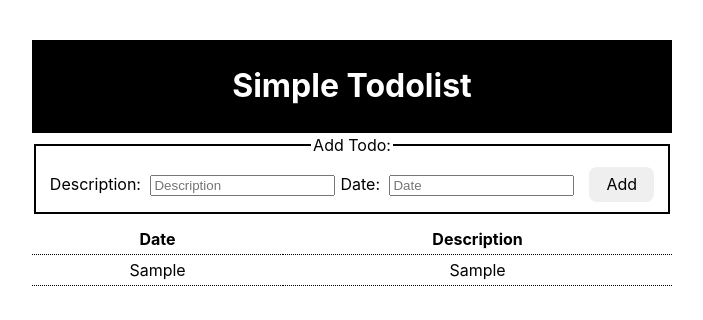
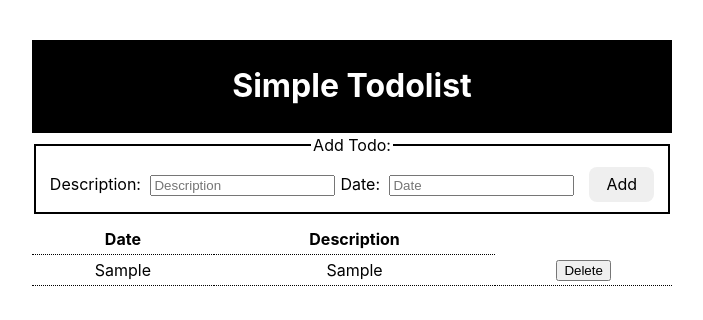
Before and after one commit to Phoolis/todo-ag-grid, a React (Vite) app: page / in a window 1280 px wide. Both pictures are taken after typing "Sample", "Sample" into the empty fields and a click on the button "Add". Shown: the top 320 px of the page, without its empty margins (288-991 px from the left). Built offline with nearby package versions, Linux system fonts and the light colour scheme.

Commit message:
Add delete functionality for Todo items

```diff
--- a/src/App.css
+++ b/src/App.css
@@ -37,7 +37,7 @@ table td {
   padding: 3px;
 }
 
-button {
+#add_button {
   border-radius: 8px;
   border: 1px solid transparent;
   font-size: 1em;
--- a/src/TodoList.jsx
+++ b/src/TodoList.jsx
@@ -22,6 +22,10 @@ export default function TodoList() {
         }
     };
 
+    const handleDeleteTodo = (index) => {
+        setTodos(todos.filter((_, i) => i !== index));
+    };
+
     return(
         <>
         <div id="todo_title">
@@ -32,10 +36,10 @@ export default function TodoList() {
                 <legend>Add Todo:</legend>
                 Description: <input name="description" placeholder="Description" onChange={handleChange} value={descDate.description} />
                 Date: <input name="date" placeholder="Date" onChange={handleChange} value={descDate.date}/>
-                <button onClick={addTodo}>Add</button>
+                <button id="add_button" onClick={addTodo}>Add</button>
             </fieldset>
         </div>
-            <TodoTable todos={ todos } />
+            <TodoTable todos={todos} onDelete={handleDeleteTodo} />
         </>
     );
 }
--- a/src/TodoTable.jsx
+++ b/src/TodoTable.jsx
@@ -1,4 +1,4 @@
-function TodoTable({ todos }) {
+function TodoTable({ todos, onDelete }) {
     return (
     <table>
             <tbody>
@@ -10,6 +10,7 @@ function TodoTable({ todos }) {
                     <tr key={index}>
                         <td>{todo.date}</td>
                         <td>{todo.description}</td>
+                        <td><button onClick={() => onDelete(index)}>Delete</button></td>
                     </tr>
                 ))}
             </tbody>
```
